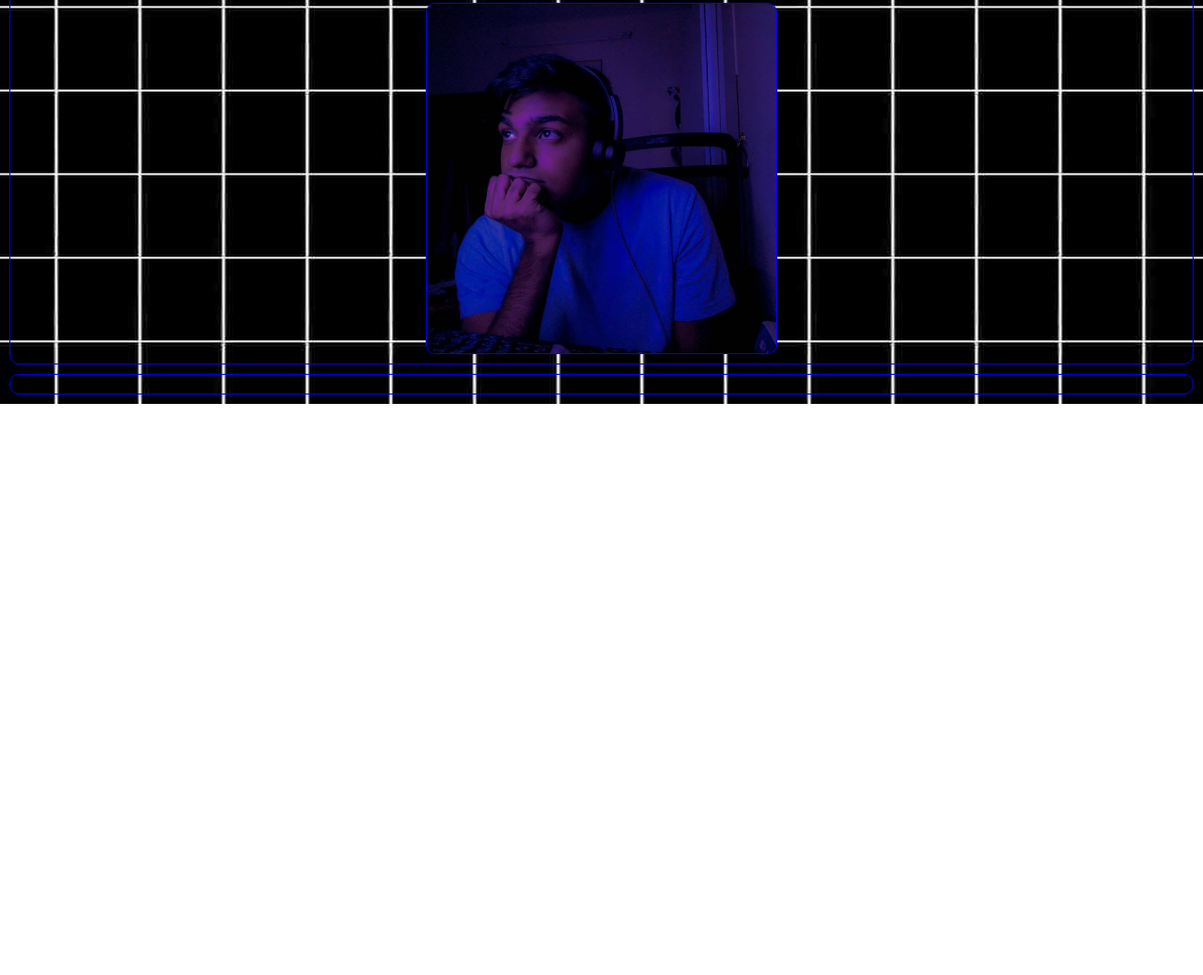
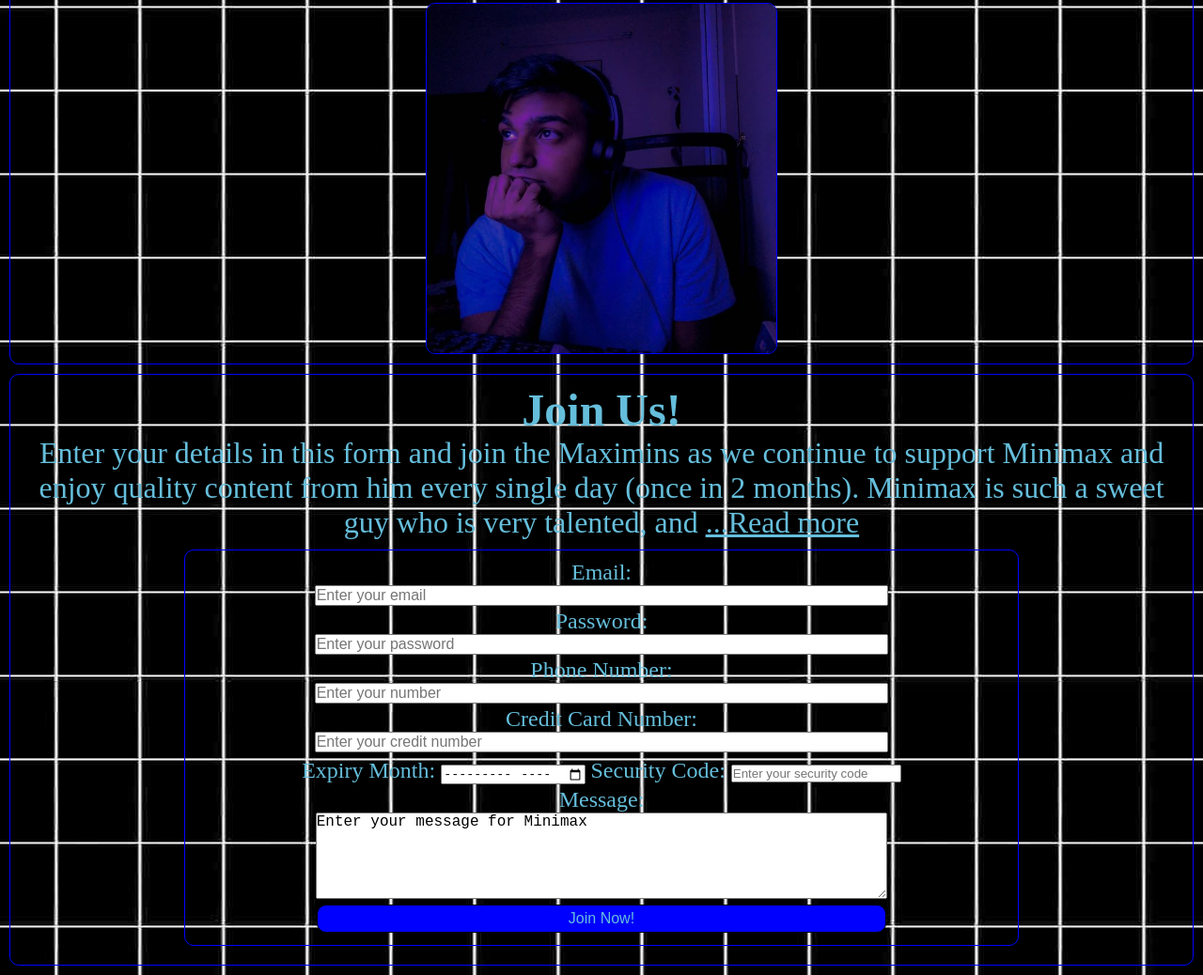
Before and after one commit to DNA5769/minimax, a plain HTML site: page index.html in a window 1280 px wide. Shown: the part 2090-3128 px from the top of the page at 94% size. Before the commit the page ends 2520 px from the top, so only its background shows below. Drawn offline with Linux system fonts and the light colour scheme.

Commit message:
-Finished form

```diff
--- a/index.html
+++ b/index.html
@@ -63,8 +63,26 @@
     </section>
 
     <section id="joinus">
+        <h1 class="gibhead">Join Us!</h1>
+        <p class="gibpara">Enter your details in this form and join the Maximins as we continue to support Minimax and enjoy quality content from him every single day (once in 2 months). Minimax is such a sweet guy who is very talented, and <span id="add">well there's nothing much more to say about him, I just wanted to show off the Read more button so hmm...Lorem ipsum dolor sit amet consectetur, adipisicing elit. Similique esse magni error voluptates quaerat. Molestiae esse at incidunt doloremque facere!</span> <span id="toggle">...Read more</span></p>
         <form action="#">
-
+            <label for="email">Email:</label>
+            <input type="email" id="email" placeholder="Enter your email">
+            <label for="password">Password:</label>
+            <input type="password" id="password" placeholder="Enter your password">
+            <label for="number">Phone Number:</label>
+            <input type="number" id="number" placeholder="Enter your number">
+            <label for="creditnumber">Credit Card Number:</label>
+            <input type="number" id="creditnumber" placeholder="Enter your credit number">
+            <div>
+                <label for="date">Expiry Month:</label>
+                <input type="month" id="date">
+                <label for="code">Security Code:</label>
+                <input type="number" id="code" placeholder="Enter your security code">
+            </div>
+            <label for="message">Message:</label>
+            <textarea id="message" cols="30" rows="5">Enter your message for Minimax</textarea>
+            <input id="joinnow" type="submit" value="Join Now!">
         </form>
     </section>
 
--- a/styles.css
+++ b/styles.css
@@ -118,6 +118,7 @@ nav > ul > li > a {
     margin-top : 15px;
     border : var(--bdr);
     border-radius: 10px;
+    width : 43%;
 }
 
 /* Gallery */
@@ -144,6 +145,18 @@ nav > ul > li > a {
 }
 
 /* Join Us! */
+#joinus {
+    display : flex;
+    align-items : center;
+    justify-content : space-around;
+    flex-direction : column;
+    border : var(--bdr);
+    border-radius: 10px;
+    padding : 10px;
+    margin : 10px;
+    text-align : center;
+    color : var(--btext);
+}
 #joinus > form{
     display : flex;
     align-items : center;
@@ -155,6 +168,34 @@ nav > ul > li > a {
     margin : 10px;
     text-align : center;
     color : var(--btext);
+    width : 70%;
+    font-size : 1.5rem;
+}
+#joinus > form > input, #joinus > form > textarea {
+    width : 70%;
+    font-size : 1rem;
+    margin-bottom : 3px;
+}
+#joinus > form > div {
+    margin-bottom : 3px;
+    margin-top : 3px;
+    font-size : 1.5rem;
+}
+#joinnow {
+    margin-top : 3px;
+    margin-bottom : 3px;
+    color : var(--btext);
+    background-color : blue;
+    border-radius : 10px;
+    border : 1px solid black;
+    padding : 5px;
+}
+#toggle {
+    cursor : pointer;
+    text-decoration : underline;
+}
+#add {
+    display : none;
 }
 
 /* Utility Classes */
```
